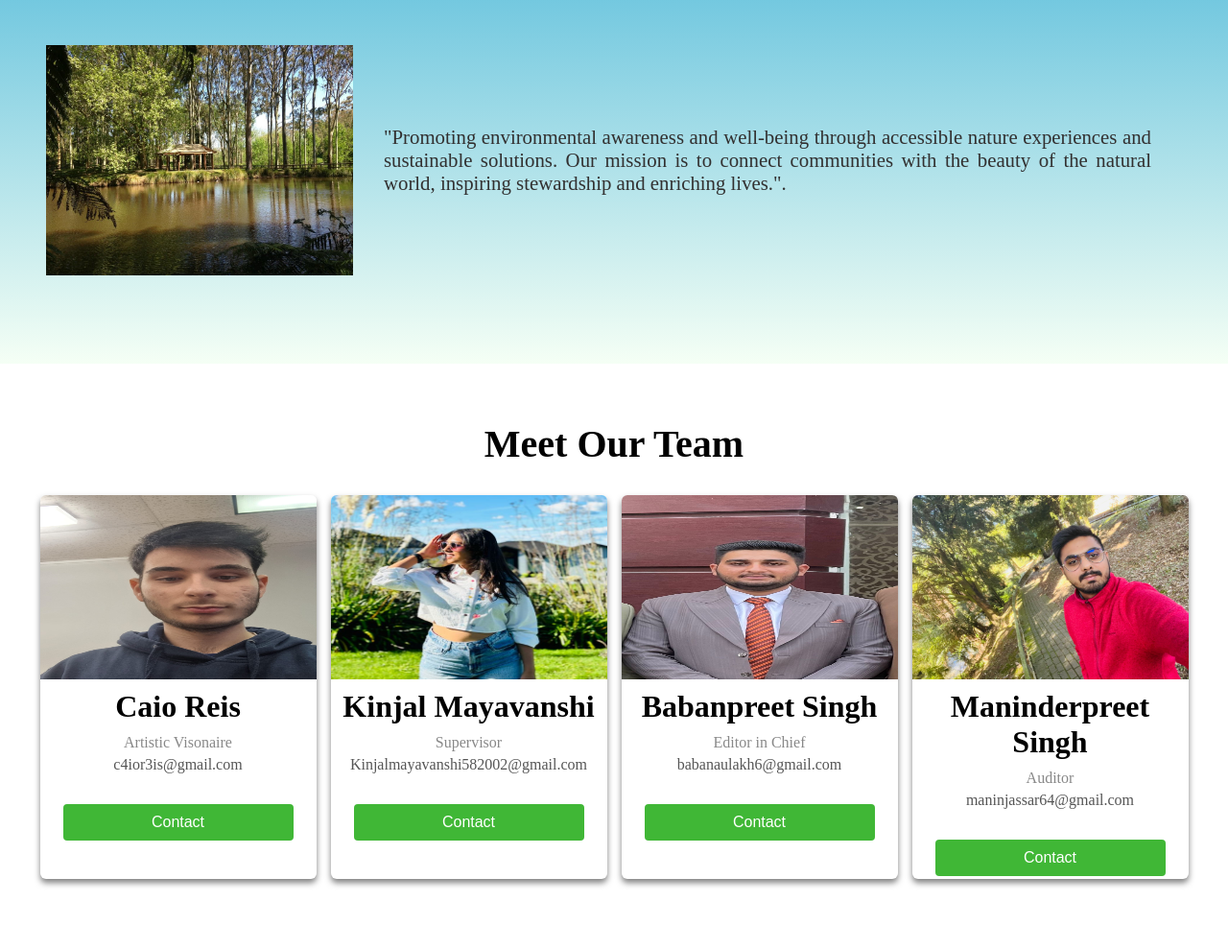
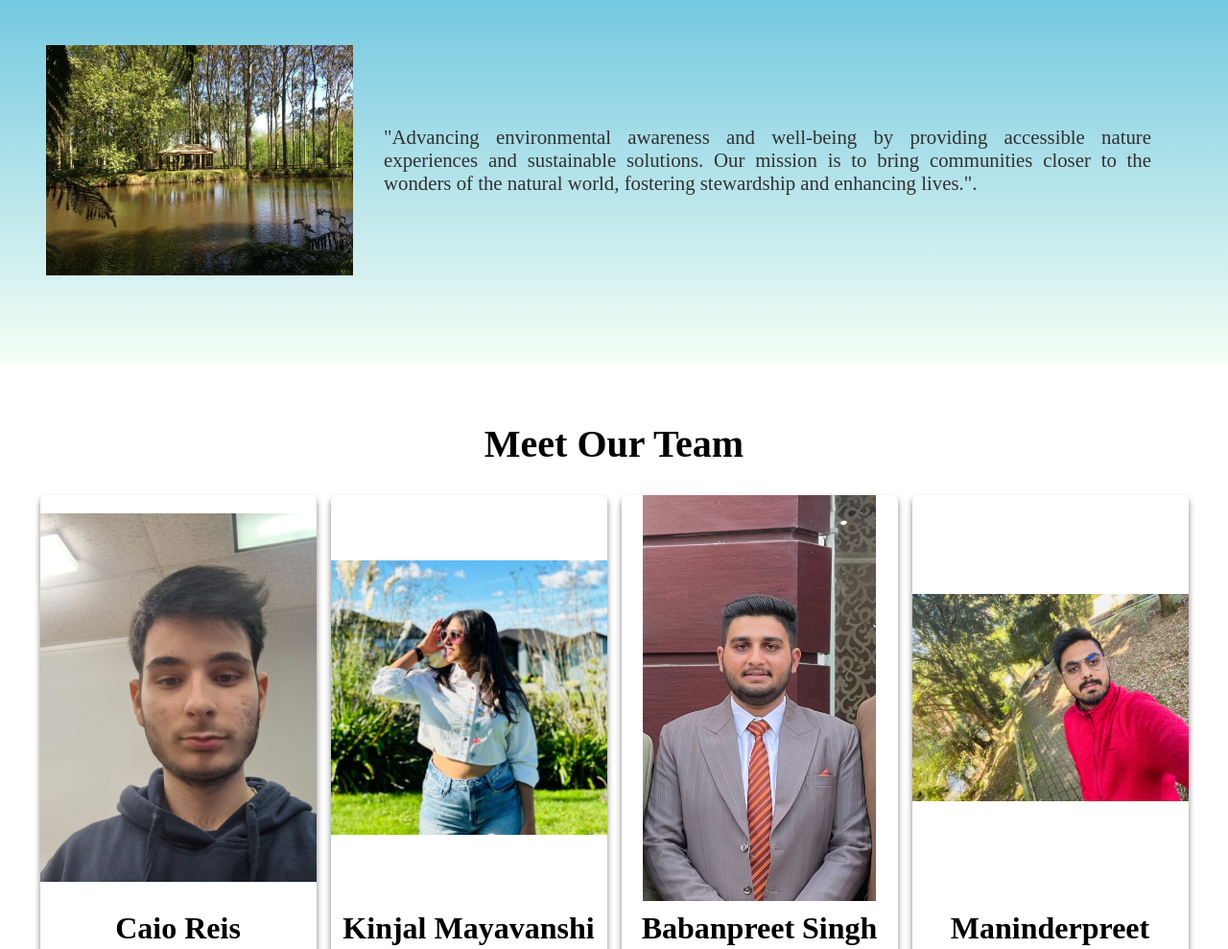
Before and after one commit to realtyrockets/ClamView, a plain HTML site: page Clam view/about.html in a window 1280 px wide. Shown: the part 260-1249 px from the top of the page at 96% size. Drawn offline with Linux system fonts and the light colour scheme.

Commit message:
final commi

```diff
--- a/Clam view/Css/about.css
+++ b/Clam view/Css/about.css
@@ -245,6 +245,7 @@ button:hover {
 .team {
     padding: 30px 0;
     text-align: center;
+    height: auto;
 }
 
 .team h1 {
@@ -268,7 +269,7 @@ button:hover {
     overflow: hidden;
     transition: transform 0.2s, box-shadow 0.2s;
     width: 18rem;
-    height: 25rem;
+    height: auto;
     margin-top: 10px;
 }
 
@@ -279,13 +280,13 @@ button:hover {
 
 .card-img {
     width: 18rem;
-    height: 12rem;
+    height: 60%;
 }
 
 .card-img img {
     width: 100%;
     height: 100%;
-    object-fit: fill;
+    object-fit:contain;
 }
 
 .card-info button {
@@ -306,6 +307,7 @@ button:hover {
 .card-email {
     font-size: 1rem;
     color: #555;
+    float: bottom;
 }
 
 
--- a/Clam view/Css/contact.css
+++ b/Clam view/Css/contact.css
@@ -256,6 +256,7 @@ float: left;
 }
 .foot1 p{
 margin-left: 60px;
+color: white;
 }
 
 .foot2{
--- a/Clam view/about.html
+++ b/Clam view/about.html
@@ -40,7 +40,7 @@
 "./Images/taitua.jpg" alt="">
             </div>
             <div>
-            <p> "Promoting environmental awareness and well-being through accessible nature experiences and sustainable solutions. Our mission is to connect communities with the beauty of the natural world, inspiring stewardship and enriching lives.".
+            <p> "Advancing environmental awareness and well-being by providing accessible nature experiences and sustainable solutions. Our mission is to bring communities closer to the wonders of the natural world, fostering stewardship and enhancing lives.".
             </p>
 
             </div>
@@ -101,7 +101,7 @@
 "./Images/4.jpg" alt="User 3">
                 </div>
                 <div class="card-info">
-                    <h2 class="card-name">Maninderpreet Singh</h2>
+                    <h2 class="card-name">Maninderpreet</h2>
                     <p class="card-role">Auditor</p>
                     <p class="card-email">maninjassar64@gmail.com</p>
                     <p><button class="button">Contact</button></p>
```
Also changed, not shown: Clam view/Index.html (+5 -4 lines), Clam view/contact.html (+3 -2 lines).
